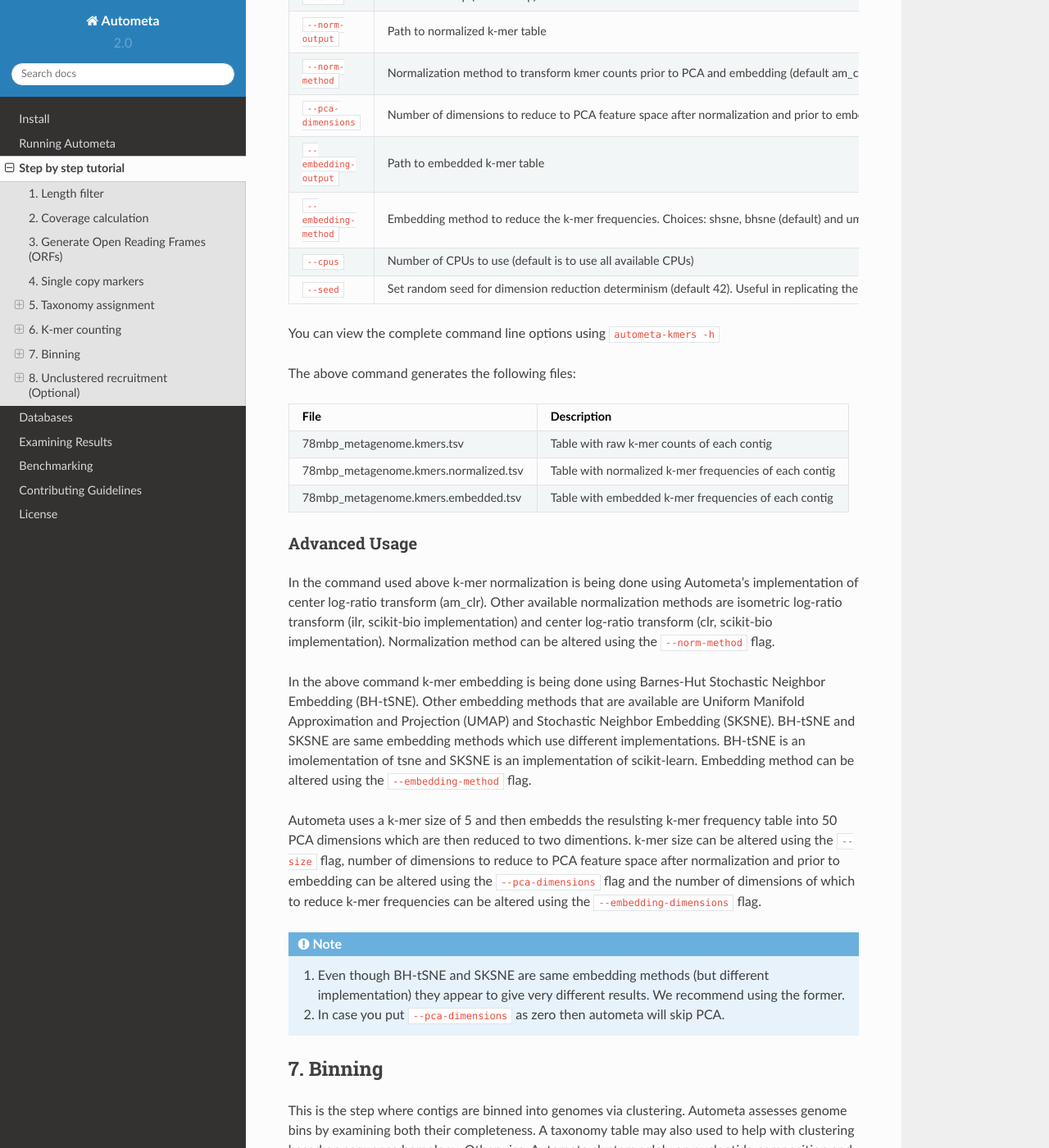
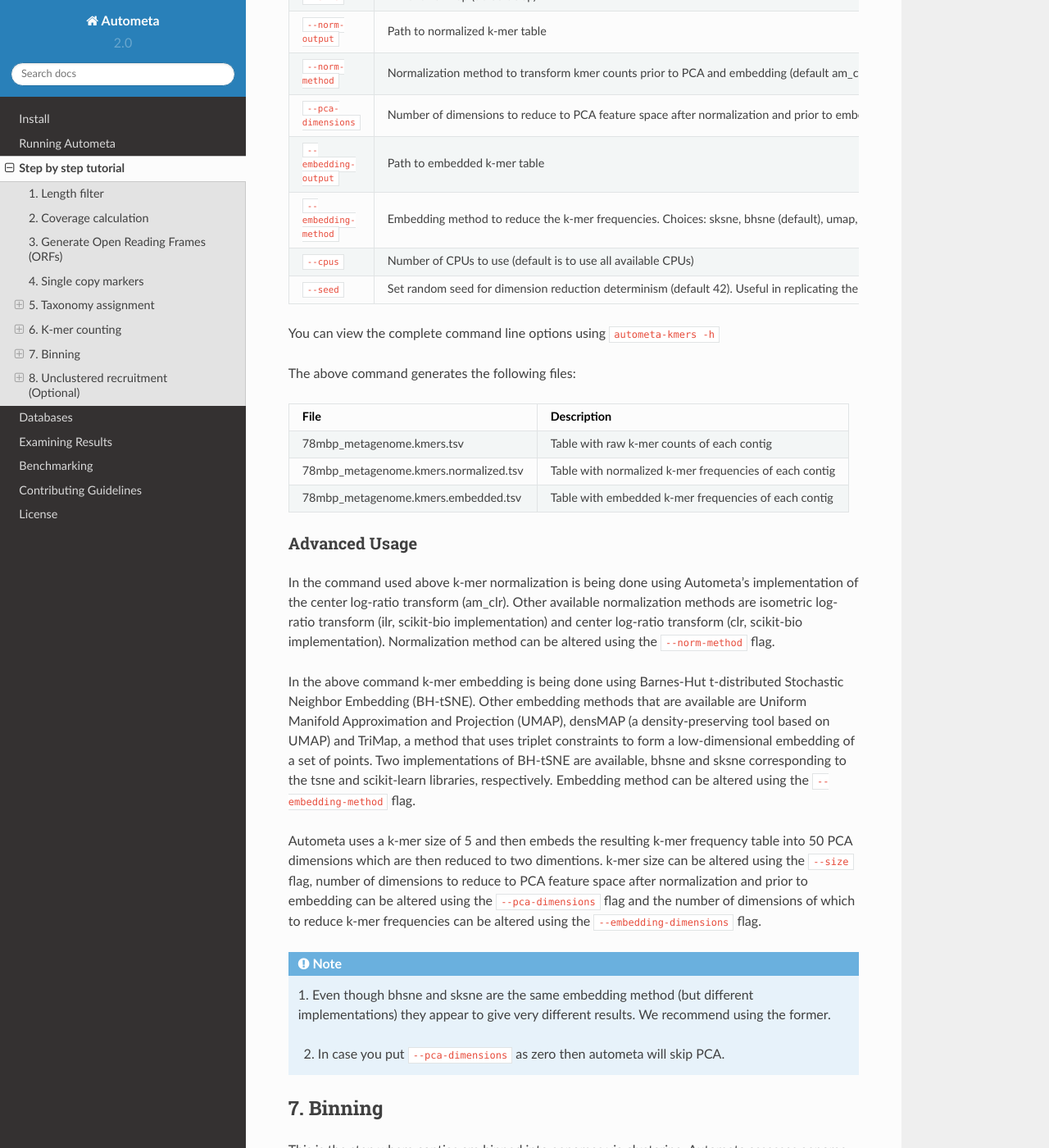
Before and after one commit to KwanLab/Autometa, a Sphinx documentation site: the page built from docs/source/step-by-step-tutorial.rst, in a window 1280 px wide and 1400 px high, scrolled down 10012 px. Shown: the whole window at 82% size. Built offline with Sphinx 7.4.7 and the Read the Docs theme 2.0.0, drawn with Linux system fonts in a browser that asks for light colours; pages that are not in the unit, such as notebooks, are missing from menus; some of the changed text lies outside the part shown.

Commit message:
Add densmap embed method and fix binning-summary cluster column bug (#176)
* :memo: Update bug report template

* :snake: Add densmap --embed-method to autometa-kmers
:memo: Add TODO comments for easy addition of denSNE when it is easily available through conda or pip installation
:bug: Change hardcoded 'cluster' column in autometa-binning-summary to cluster_col variable

* :art: Add trimap as embedding method
:memo: Update installation instructions to use trimap
:white_check_mark: Add trimap to kmer tests
:whale: Add trimap installation to Dockerfile
:arrow_up: Add trimap requirements to requirements.txt

* :green_apple::memo: Update parameter comments for embedding_method

* :arrow_up: pinned umap-learn and prodigal in requirements.txt
:memo: Add comment for trimap requirement in requirements.txt

* :fire: Remove TODO comment of densne import
:memo: Change densmap hyperlink to point to umap-learn readthedocs
:memo: Add comments on densmap and trimap in step-by-step tutorial

* :memo: Add newline to note in advanced kmer usage b/w sksne and bhsne

```diff
--- a/docs/source/install.rst
+++ b/docs/source/install.rst
@@ -31,6 +31,8 @@
     make create_environment
     # activate autometa conda environment
     conda activate autometa
+    # install trimap for kmer embedding
+    pip install trimap
     # install autometa source code in autometa environment
     make install
 
@@ -49,6 +51,10 @@
     cd Autometa
     # Construct the autometa environment from requirements.txt
     conda create -n autometa -c conda-forge -c bioconda --file=requirements.txt
+    # Activate environment
+    conda activate autometa
+    # install trimap for kmer embedding
+    pip install trimap
     # Install the autometa code base from source
     python setup.py install
 
--- a/docs/source/step-by-step-tutorial.rst
+++ b/docs/source/step-by-step-tutorial.rst
@@ -436,10 +436,10 @@
 
 This step does the following:
 
-#. Create a  k-mer matrix of :math:`k^4/2` dimensions using the specified k-mer frequency
-#. Normaization of the k-mer matrix
-#. Reduce the dimensions of k-mer frequencies using principle component analysis (PCA).
-#. Embedding the PCA dimensions into two dimensions to allow the ease of visualization and manual binning of the contigs (see `ViZBin <https://microbiomejournal.biomedcentral.com/articles/10.1186/s40168-014-0066-1>`_ paper).
+#. Create a k-mer count matrix of :math:`k^4/2` dimensions using the specified k-mer length
+#. Normalization of the k-mer count matrix to a normalized k-mer frequency matrix
+#. Reduce the dimensions of k-mer frequencies using principal component analysis (PCA).
+#. Embed the PCA dimensions into two dimensions to allow the ease of visualization and manual binning of the contigs (see `ViZBin <https://microbiomejournal.biomedcentral.com/articles/10.1186/s40168-014-0066-1>`_ paper).
 
 Use the following command to run the k-mer counting step:
 
@@ -476,7 +476,7 @@
 +------------------------+--------------------------------------------------------------------------------------------------------------------------+-------------+
 | ``--embedding-output`` | Path to embedded k-mer table                                                                                             | Required    |
 +------------------------+--------------------------------------------------------------------------------------------------------------------------+-------------+
-| ``--embedding-method`` | Embedding method to reduce the k-mer frequencies. Choices: shsne, bhsne (default) and umap.                              | Optional    |
+| ``--embedding-method`` | Embedding method to reduce the k-mer frequencies. Choices: sksne, bhsne (default), umap, densmap and trimap.             | Optional    |
 +------------------------+--------------------------------------------------------------------------------------------------------------------------+-------------+
 | ``--cpus``             | Number of CPUs to use (default is to use all available CPUs)                                                             | Optional    |
 +------------------------+--------------------------------------------------------------------------------------------------------------------------+-------------+
@@ -502,20 +502,35 @@
 Advanced Usage
 ^^^^^^^^^^^^^^
 
-In the command used above k-mer normalization is being done using Autometa's implementation of center log-ratio transform (am_clr). Other available normalization methods are isometric log-ratio transform (ilr, scikit-bio implementation) and center log-ratio transform (clr, scikit-bio implementation). Normalization method can be altered using the ``--norm-method``  flag.
+In the command used above k-mer normalization is being done using Autometa's implementation of
+the center log-ratio transform (am_clr). Other available normalization methods are isometric
+log-ratio transform (ilr, scikit-bio implementation) and center log-ratio transform (clr, scikit-bio implementation).
+Normalization method can be altered using the ``--norm-method`` flag.
 
-In the above command k-mer embedding is being done using Barnes-Hut Stochastic Neighbor Embedding (BH-tSNE). Other embedding methods that are available are Uniform Manifold Approximation and Projection (UMAP) and Stochastic Neighbor Embedding (SKSNE). BH-tSNE and SKSNE are same embedding methods which use different implementations. BH-tSNE is an imolementation of tsne and SKSNE is an implementation of scikit-learn. Embedding method can be altered using the ``--embedding-method`` flag.
+In the above command k-mer embedding is being done using Barnes-Hut t-distributed Stochastic Neighbor Embedding (BH-tSNE).
+Other embedding methods that are available are Uniform Manifold Approximation and Projection (UMAP), densMAP (a density-preserving tool based
+on UMAP) and TriMap, a method that uses triplet constraints to form a low-dimensional embedding of a set of points. Two implementations of BH-tSNE are available, bhsne and sksne corresponding to the tsne and scikit-learn libraries, respectively.
+Embedding method can be altered using the ``--embedding-method`` flag.
 
-Autometa uses a k-mer size of 5 and then embedds the resulsting k-mer frequency table into 50 PCA dimensions which are then reduced to two dimentions. k-mer size can be altered using the ``--size`` flag, number of dimensions to reduce to PCA feature space after normalization and prior to embedding can be altered using the ``--pca-dimensions`` flag and the number of dimensions of which to reduce k-mer frequencies can be altered using the ``--embedding-dimensions`` flag.
+Autometa uses a k-mer size of 5 and then embeds the resulting k-mer frequency table
+into 50 PCA dimensions which are then reduced to two dimentions. k-mer size can be
+altered using the ``--size`` flag, number of dimensions to reduce to PCA feature
+space after normalization and prior to embedding can be altered using the ``--pca-dimensions``
+flag and the number of dimensions of which to reduce k-mer frequencies can be altered using the ``--embedding-dimensions`` flag.
 
 .. note::
-    1. Even though BH-tSNE and SKSNE are same embedding methods (but different implementation) they appear to give very different results. We recommend using the former.
+    1. Even though bhsne and sksne are the same embedding method (but different implementations)
+    they appear to give very different results. We recommend using the former.
+
     2. In case you put ``--pca-dimensions`` as zero then autometa will skip PCA.
 
 7. Binning
 -----------
 
-This is the step where contigs are binned into genomes via clustering. Autometa assesses genome bins by examining both their completeness. A taxonomy table may also used to help with clustering based on sequence homology. Otherwise, Autometa clusters solely on nucleotide composition and coverage.
+This is the step where contigs are binned into genomes via clustering.
+Autometa assesses genome bins by examining both their completeness. A
+taxonomy table may also used to help with clustering based on sequence homology.
+Otherwise, Autometa clusters solely on nucleotide composition and coverage.
 
 This step does the following:
 
```
Also changed, not shown: other parts of docs/source/step-by-step-tutorial.rst (+6 -2 lines), requirements.txt (+7 -5 lines), 6 other files.
